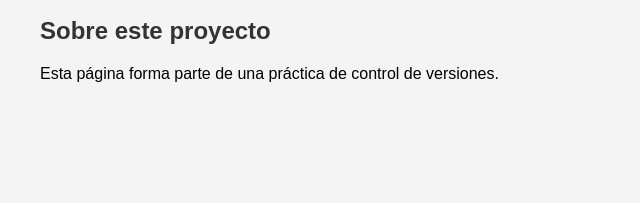
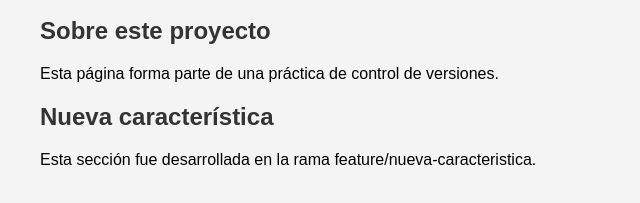
Before and after one commit to SimonAndresMarin/proyecto-git, a plain HTML site: page index.html in a window 1280 px wide. Shown: the part 119-322 px from the top of the page, without its empty margins (0-640 px from the left). Drawn offline with Linux system fonts and the light colour scheme.

Commit message:
Agregar nueva caracteristica al proyecto

```diff
--- a/index.html
+++ b/index.html
@@ -13,6 +13,10 @@
     <h2>Sobre este proyecto</h2>
     <p>Esta página forma parte de una práctica de control de versiones.</p>
 
+<section>
+    <h2>Nueva característica</h2>
+    <p>Esta sección fue desarrollada en la rama feature/nueva-caracteristica.</p>
+</section>
 
 </body>
 </html>
```
